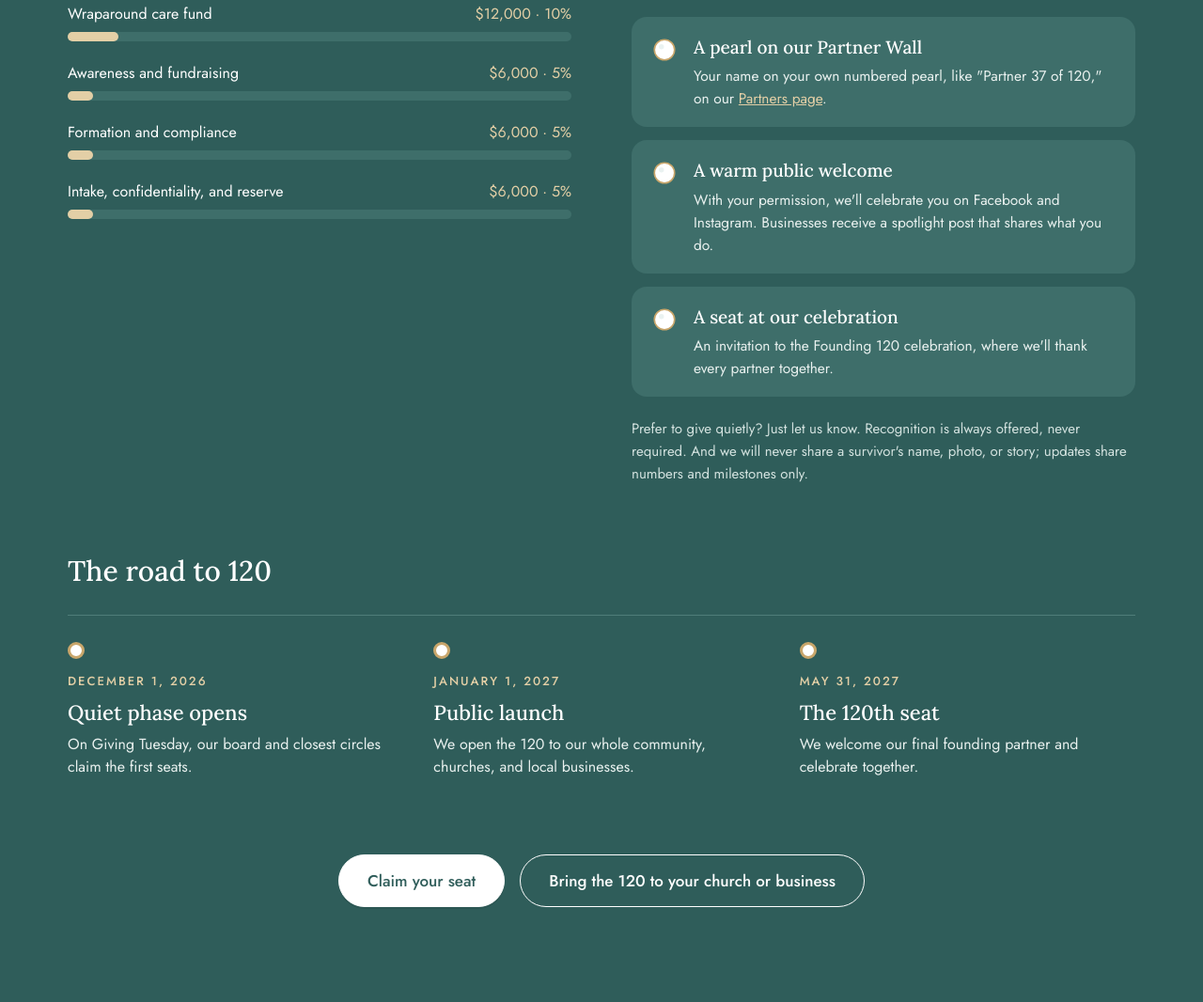
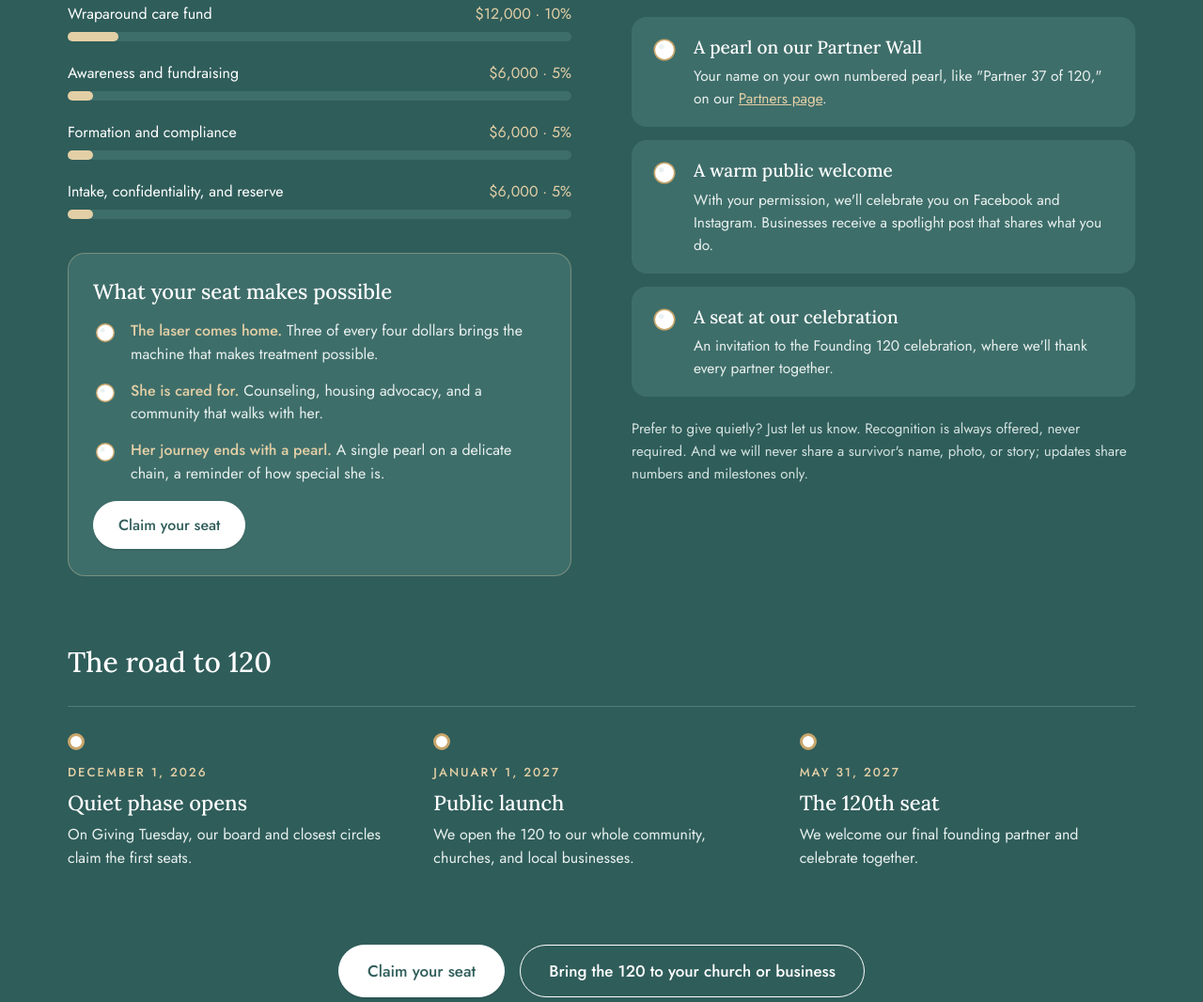
Before and after one commit to unmarkedministries/unmarkedministries.github.io, a plain HTML site: page index.html in a window 1280 px wide. Shown: the part 5918-6984 px from the top of the page at 94% size. Drawn offline with Linux system fonts and the light colour scheme.

Commit message:
Add 'What your seat makes possible' under gift chart
Co-Authored-By: Claude Opus 5.5 <noreply@anthropic.com>
Claude-Session: https://claude.ai/code/session_01C9bL4owB6azj7Dpv59nEPu

```diff
--- a/index.html
+++ b/index.html
@@ -138,6 +138,13 @@ header{position:sticky;top:0;z-index:50;background:#fff;border-bottom:1px solid
 .bar{height:10px;border-radius:999px;background:var(--teal-mid)}
 .bar i{display:block;height:10px;border-radius:999px;background:var(--gold-lt)}
 .c120 ul{margin:0;padding-left:20px;display:flex;flex-direction:column;gap:10px;font-size:17px;line-height:1.55}
+.seat-work{margin-top:14px;background:var(--teal-mid);border-radius:18px;padding:26px 26px 28px;display:flex;flex-direction:column;gap:16px;border:1px solid rgba(227,207,166,.35)}
+.seat-work h4{font-family:Lora,Georgia,serif;font-weight:500;font-size:22px;color:#fff;margin:0}
+.c120 .seat-work ol{list-style:none;margin:0;padding:0;display:flex;flex-direction:column;gap:14px}
+.seat-work li{display:flex;gap:14px;align-items:flex-start;font-size:16px;line-height:1.55;color:var(--on-dark)}
+.seat-work li svg{flex:none;margin-top:1px}
+.seat-work b{color:var(--gold-lt);font-weight:500}
+.seat-work .btn{align-self:flex-start;font-size:16px;padding:13px 26px}
 .thank-lede{font-size:17px;line-height:1.65;color:var(--on-dark)}
 .c120 ul.thank-list{list-style:none;padding:0;margin:0;display:flex;flex-direction:column;gap:14px}
 .thank-list li{display:flex;gap:16px;align-items:flex-start;background:var(--teal-mid);border-radius:16px;padding:18px 20px}
@@ -378,6 +385,15 @@ footer{background:var(--teal-dk);color:var(--on-dark-2);padding:72px 0 48px}
         <div class="bar-row"><div class="bar-label"><span>Awareness and fundraising</span><span>$6,000 · 5%</span></div><div class="bar"><i style="width:5%"></i></div></div>
         <div class="bar-row"><div class="bar-label"><span>Formation and compliance</span><span>$6,000 · 5%</span></div><div class="bar"><i style="width:5%"></i></div></div>
         <div class="bar-row"><div class="bar-label"><span>Intake, confidentiality, and reserve</span><span>$6,000 · 5%</span></div><div class="bar"><i style="width:5%"></i></div></div>
+        <div class="seat-work">
+          <h4>What your seat makes possible</h4>
+          <ol>
+            <li><svg width="26" height="26" viewBox="0 0 56 56" aria-hidden="true"><circle cx="28" cy="28" r="20" fill="#fff" stroke="#C9A66B" stroke-width="3"/><circle cx="22" cy="22" r="5" fill="#EAF2F1"/></svg><div><b>The laser comes home.</b> Three of every four dollars brings the machine that makes treatment possible.</div></li>
+            <li><svg width="26" height="26" viewBox="0 0 56 56" aria-hidden="true"><circle cx="28" cy="28" r="20" fill="#fff" stroke="#C9A66B" stroke-width="3"/><circle cx="22" cy="22" r="5" fill="#EAF2F1"/></svg><div><b>She is cared for.</b> Counseling, housing advocacy, and a community that walks with her.</div></li>
+            <li><svg width="26" height="26" viewBox="0 0 56 56" aria-hidden="true"><circle cx="28" cy="28" r="20" fill="#fff" stroke="#C9A66B" stroke-width="3"/><circle cx="22" cy="22" r="5" fill="#EAF2F1"/></svg><div><b>Her journey ends with a pearl.</b> A single pearl on a delicate chain, a reminder of how special she is.</div></li>
+          </ol>
+          <a href="giving-form.html" class="btn btn-white">Claim your seat</a>
+        </div>
       </div>
       <div class="col">
         <h3>How we'll thank you</h3>
```
